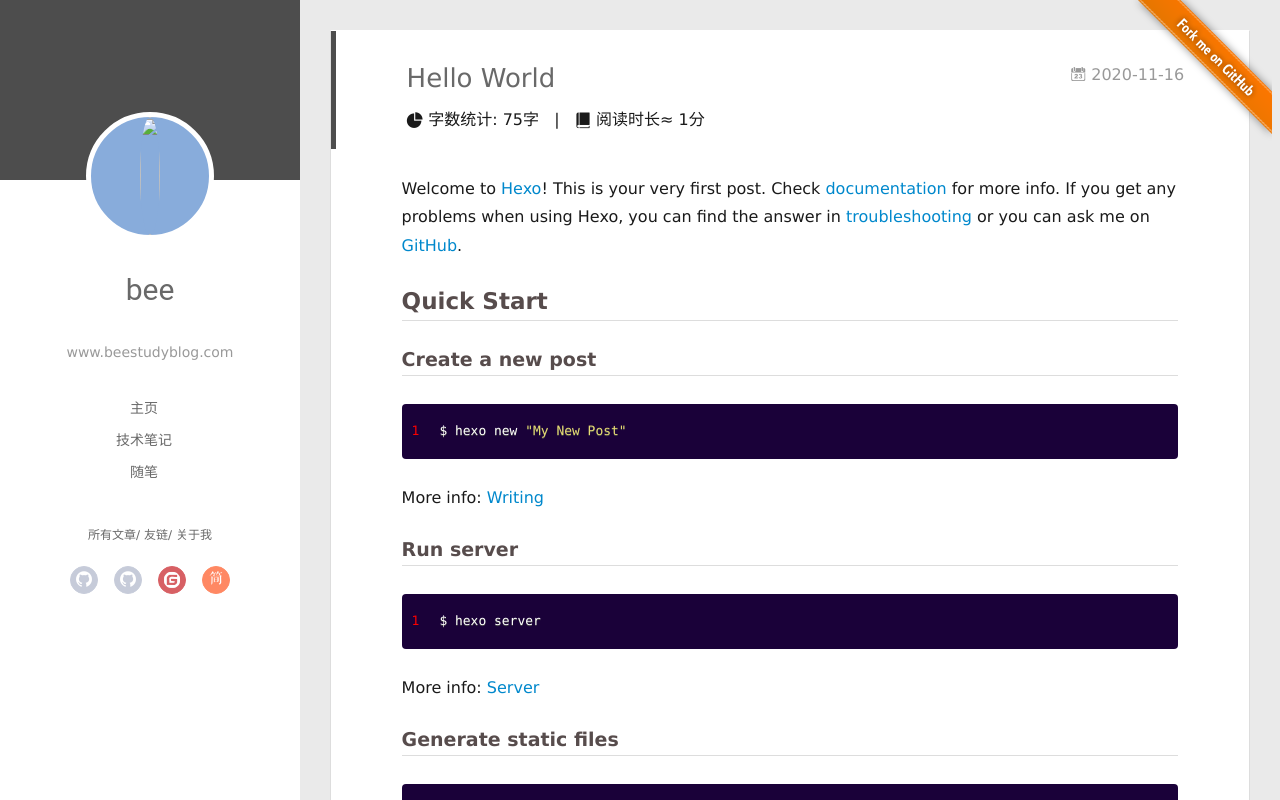
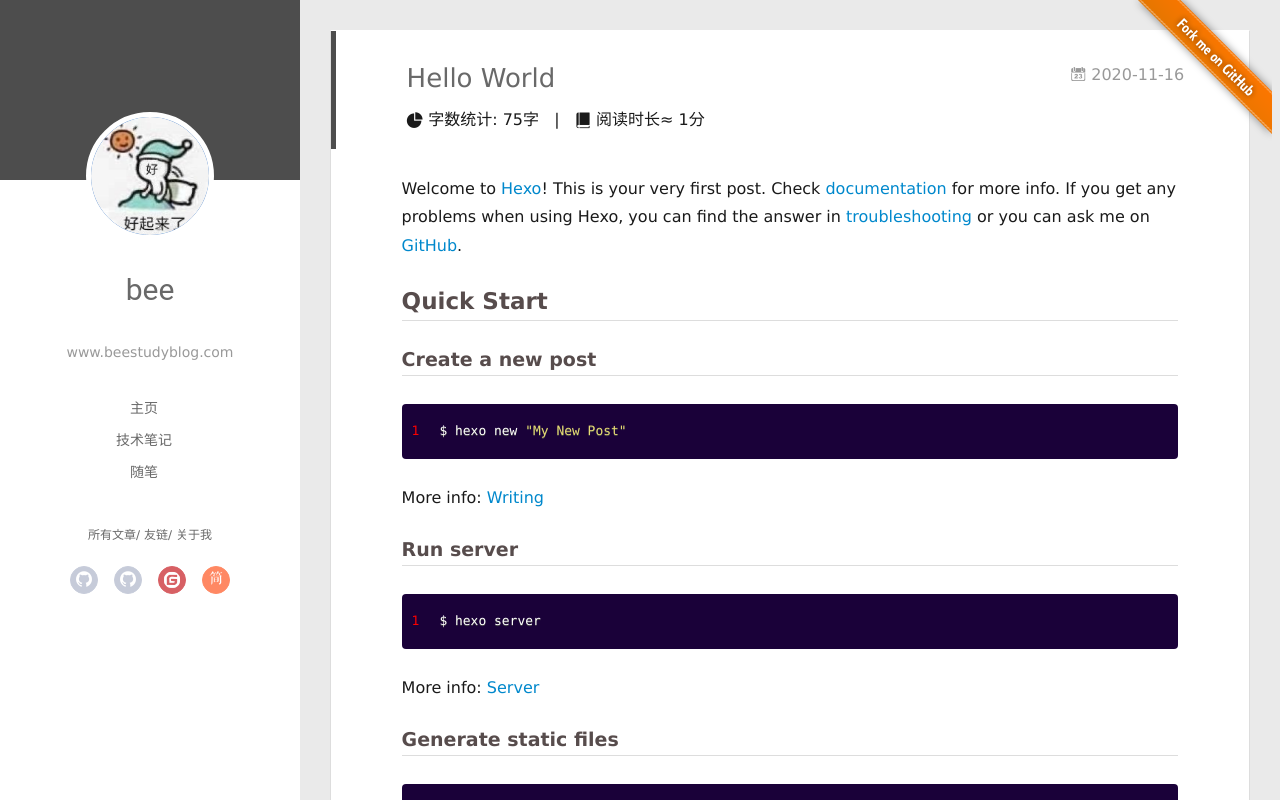
Before and after one commit to beestudy/beestudy.github.io, a plain HTML site: page 2020/11/16/hello-world/index.html in a window 1280 px wide. Drawn offline with Linux system fonts and the light colour scheme; some packages are replaced by stand-ins of ours; no server answers; a script that the page names is missing.

Commit message:
Site updated: 2020-11-19 19:35:42

```diff
--- a/2020/11/16/hello-world/index.html
+++ b/2020/11/16/hello-world/index.html
@@ -63,7 +63,7 @@
 <div class="intrude-less">
 	<header id="header" class="inner">
 		<a href="/" class="profilepic">
-			<img src="/img/head.jpg" class="js-avatar">
+			<img src="/img/good.jpg" class="js-avatar">
 		</a>
 		<hgroup>
 			<h1 class="header-author"><a href="/">bee</a></h1>
@@ -146,7 +146,7 @@
 		<header id="header" class="inner">
 			<div class="profilepic">
 				<a href="/">
-					<img src="/img/head.jpg" class="js-avatar">
+					<img src="/img/good.jpg" class="js-avatar">
 				</a>
 			</div>
 			<hgroup>
```
Also changed, not shown: archives/2020/11/index.html (+2 -2 lines), archives/2020/index.html (+2 -2 lines), archives/index.html (+2 -2 lines), index.html (+2 -2 lines), img/good.JPG (added).
